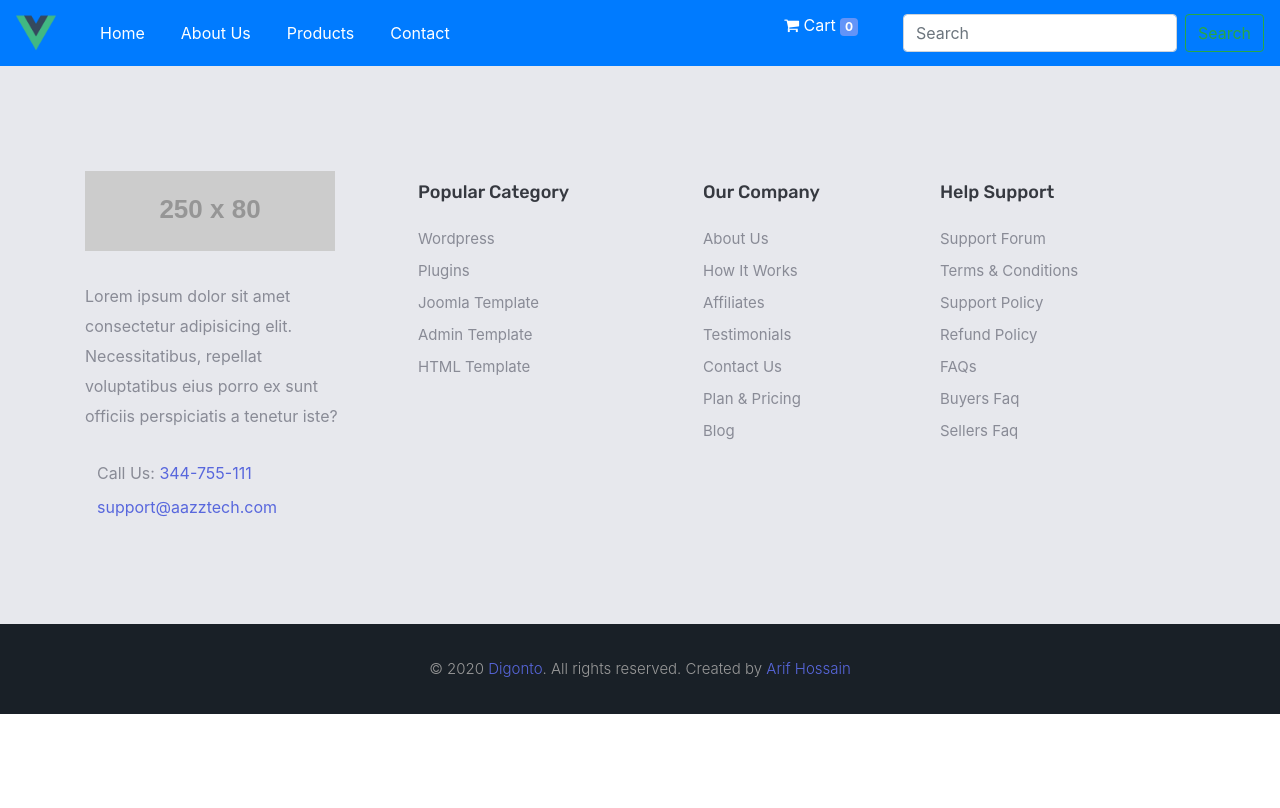
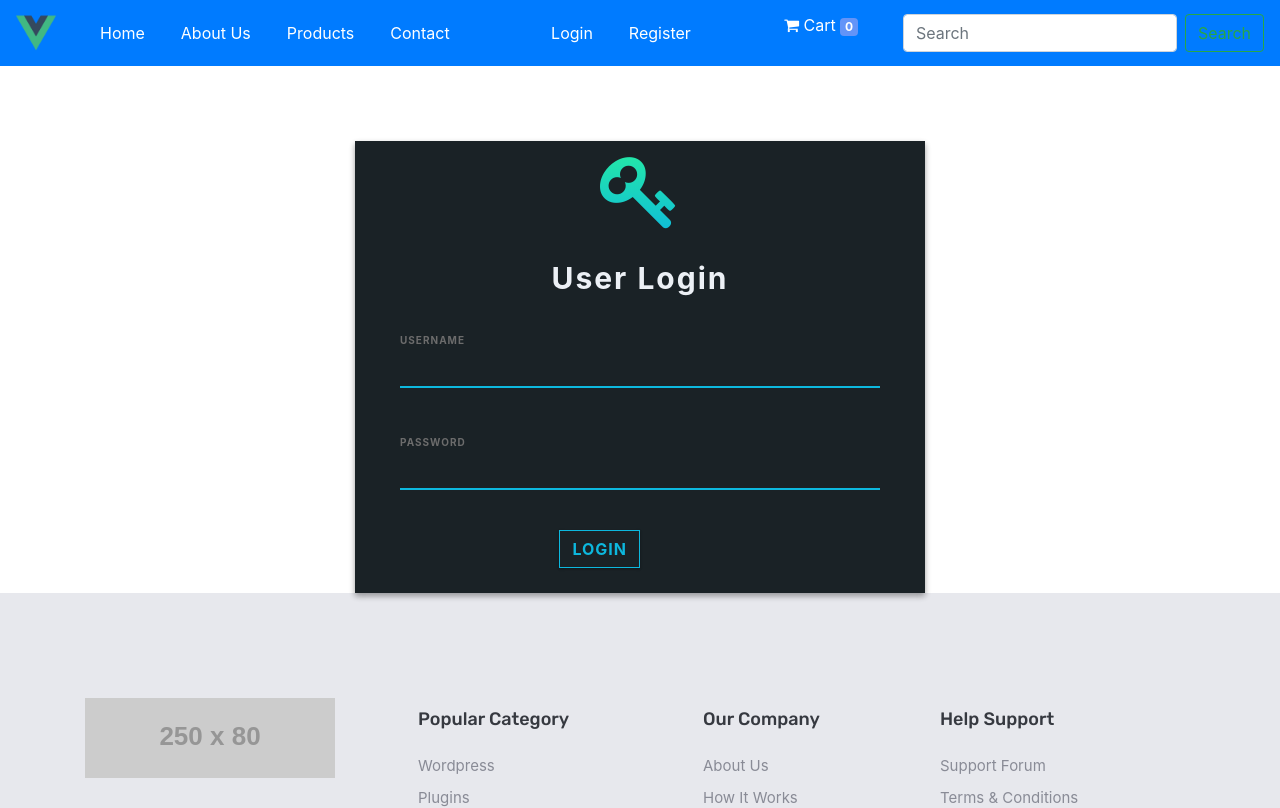
Before and after one commit to arifhossainsarker/efrontend-api, a Vue app: page /login in a window 1280 px wide. Shown: the top 808 px of the page. Built offline with nearby package versions, Linux system fonts and the light colour scheme; some icons are missing.

Commit message:
login page added

```diff
--- /dev/null
+++ b/src/components/parsials/Login.vue
@@ -0,0 +1,172 @@
+<template>
+  <div class="container login-page">
+        <div class="row">
+            <div class="col-lg-3 col-md-2"></div>
+            <div class="col-lg-6 col-md-8 login-box">
+                <div class="col-lg-12 login-key">
+                    <i class="fa fa-key" aria-hidden="true"></i>
+                </div>
+                <div class="col-lg-12 login-title">
+                    User Login
+                </div>
+
+                <div class="col-lg-12 login-form">
+                    <div class="col-lg-12 login-form">
+                        <form>
+                            <div class="form-group">
+                                <label class="form-control-label">USERNAME</label>
+                                <input type="text" class="form-control">
+                            </div>
+                            <div class="form-group">
+                                <label class="form-control-label">PASSWORD</label>
+                                <input type="password" class="form-control" i>
+                            </div>
+
+                            <div class="col-lg-12 loginbttm">
+                                <div class="col-lg-6 login-btm login-text">
+                                    <!-- Error Message -->
+                                </div>
+                                <div class="col-lg-6 login-btm login-button">
+                                    <button type="submit" class="btn btn-outline-primary">LOGIN</button>
+                                </div>
+                            </div>
+                        </form>
+                    </div>
+                </div>
+                <div class="col-lg-3 col-md-2"></div>
+            </div>
+        </div>
+    </div>
+</template>
+
+<script>
+export default {
+
+}
+</script>
+
+<style>
+
+    .login-page .login-box {
+        margin-top: 75px;
+        height: auto;
+        background: #1A2226;
+        text-align: center;
+        box-shadow: 0 3px 6px rgba(0, 0, 0, 0.16), 0 3px 6px rgba(0, 0, 0, 0.23);
+    }
+
+    .login-page .login-key {
+        height: 100px;
+        font-size: 80px;
+        line-height: 100px;
+        background: -webkit-linear-gradient(#27EF9F, #0DB8DE);
+        -webkit-background-clip: text;
+        -webkit-text-fill-color: transparent;
+    }
+
+    .login-page .login-title {
+        margin-top: 15px;
+        text-align: center;
+        font-size: 30px;
+        letter-spacing: 2px;
+        margin-top: 15px;
+        font-weight: bold;
+        color: #ECF0F5;
+    }
+
+    .login-page .login-form {
+        margin-top: 25px;
+        text-align: left;
+    }
+
+    .login-page input[type=text] {
+        background-color: #1A2226;
+        border: none;
+        border-bottom: 2px solid #0DB8DE;
+        border-top: 0px;
+        border-radius: 0px;
+        font-weight: bold;
+        outline: 0;
+        margin-bottom: 20px;
+        padding-left: 0px;
+        color: #ECF0F5;
+    }
+
+    .login-page input[type=password] {
+        background-color: #1A2226;
+        border: none;
+        border-bottom: 2px solid #0DB8DE;
+        border-top: 0px;
+        border-radius: 0px;
+        font-weight: bold;
+        outline: 0;
+        padding-left: 0px;
+        margin-bottom: 20px;
+        color: #ECF0F5;
+    }
+
+    .login-page .form-group {
+        margin-bottom: 40px;
+        outline: 0px;
+    }
+
+    .login-page .form-control:focus {
+        border-color: inherit;
+        -webkit-box-shadow: none;
+        box-shadow: none;
+        border-bottom: 2px solid #0DB8DE;
+        outline: 0;
+        background-color: #1A2226;
+        color: #ECF0F5;
+    }
+
+    .login-page input:focus {
+        outline: none;
+        box-shadow: 0 0 0;
+    }
+
+    .login-page label {
+        margin-bottom: 0px;
+    }
+
+    .login-page .form-control-label {
+        font-size: 10px;
+        color: #6C6C6C;
+        font-weight: bold;
+        letter-spacing: 1px;
+    }
+
+    .login-page .btn-outline-primary {
+        border-color: #0DB8DE;
+        color: #0DB8DE;
+        border-radius: 0px;
+        font-weight: bold;
+        letter-spacing: 1px;
+        box-shadow: 0 1px 3px rgba(0, 0, 0, 0.12), 0 1px 2px rgba(0, 0, 0, 0.24);
+    }
+
+    .login-page .btn-outline-primary:hover {
+        background-color: #0DB8DE;
+        right: 0px;
+    }
+
+    .login-page .login-btm {
+        float: left;
+    }
+
+    .login-page .login-button {
+        padding-right: 0px;
+        text-align: right;
+        margin-bottom: 25px;
+    }
+
+    .login-page .login-text {
+        text-align: left;
+        padding-left: 0px;
+        color: #A2A4A4;
+    }
+
+    .login-page .loginbttm {
+        padding: 0px;
+    }
+</style>
--- a/src/components/parsials/Navbar.vue
+++ b/src/components/parsials/Navbar.vue
@@ -18,6 +18,15 @@
         </li>
          <li class="nav-item active">
           <a class="nav-link" href="#">Contact</a>
+        </li>
+
+      </ul>
+      <ul class="mr-auto navbar-nav">
+        <li class="nav-item active">
+          <router-link class="nav-link" to="/login">Login</router-link>
+        </li>
+        <li class="nav-item active">
+          <a class="nav-link" href="#">Register</a>
         </li>
 
       </ul>
--- a/src/components/parsials/ProductDetails.vue
+++ b/src/components/parsials/ProductDetails.vue
@@ -13,7 +13,7 @@
                 <h6>Total Price: ${{singleProduct.TotalPrice}}</h6>
                 <h6>Rating: {{singleProduct.rating}} Stars</h6>
                 <br>
-                    <button type="button" class="btn btn-info">Add To Cart</button>
+                    <button type="button" class="btn btn-info" @click="AddToCart(singleProduct)">Add To Cart</button>
                 <br>
                 <br>
                 <p>Description: {{singleProduct.description}}</p>
@@ -49,6 +49,10 @@ export default {
         //         self.product = response.data.data
         //     })
         // }
+
+        AddToCart(item){
+            this.$store.commit('addToCart', item)
+        }
     }
 }
 </script>
--- a/src/main.js
+++ b/src/main.js
@@ -4,7 +4,7 @@ import App from './App.vue'
 window.$ = window.jQuery = require('jquery')
 
 import router from './router'
-import store from './store/index'
+import store from './store'
 
 import 'bootstrap'
 import 'bootstrap/dist/css/bootstrap.min.css'
--- a/src/router/index.js
+++ b/src/router/index.js
@@ -2,6 +2,7 @@ import {createWebHistory, createRouter} from 'vue-router';
 import Home from '../components/Home.vue'
 import About from '../components/About.vue'
 import ProductDetails from '../components/parsials/ProductDetails.vue'
+import Login from '../components/parsials/Login.vue'
 
 const routes =[
     {
@@ -18,6 +19,11 @@ const routes =[
         path: "/about",
         name: "About",
         component: About
+    },
+    {
+        path: "/login",
+        name: "Login",
+        component: Login
     }
 ];
 
```
